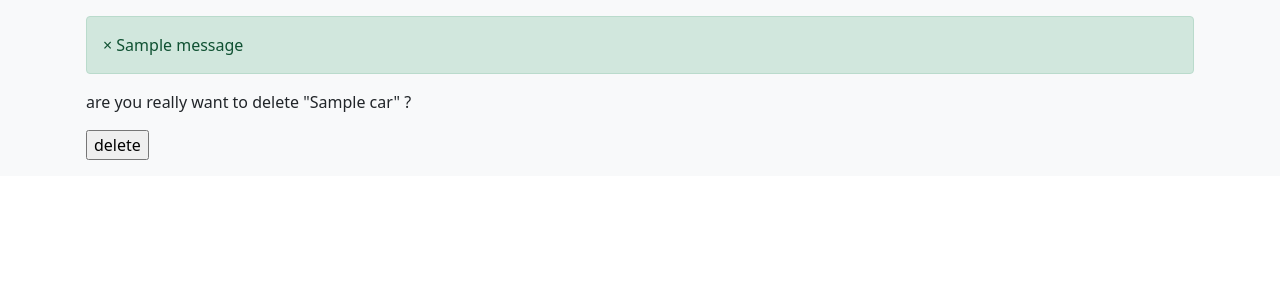
After one commit to shahramsss/class-base-view, a Django app: page /delele/1/ in a window 1280 px wide. The commit adds this page. Shown: the top 300 px of the page. Run offline with Django 5.2, Linux system fonts and the light colour scheme; tables that the repository leaves empty hold one stand-in row (values such as "Sample post"); one stand-in notice (Sample message) is shown.

Commit message:
add DeleteView

```diff
--- /dev/null
+++ b/home/templates/home/delete.html
@@ -0,0 +1,12 @@
+{% extends "base.html" %}
+
+
+{% block content%}
+
+<form action="" method="post" novalidate>
+    {%csrf_token%}
+    <p>are you really want to delete "{{object}}" ?</p>
+    <input type="submit" value="delete">
+</form>
+
+{% endblock content%}
--- a/home/templates/home/home_list_view.html
+++ b/home/templates/home/home_list_view.html
@@ -7,7 +7,8 @@
 {% for car in cars %}
 
 {% comment %} <p><a href="{% url 'home:detail' car.id %} ">{{car.name}}</a></p> {% endcomment %}
-<p><a href="{% url 'home:detail' car.name car.owner car.year %} ">{{car.name}}</a></p>
+<p><a href="{% url 'home:detail' car.name car.owner car.year %} ">{{car.name}}</a>
+    <a style="color: red;" href="{% url 'home:delete' car.id %} "> delete</a></p>
 
 {%endfor%}
 
--- a/home/urls.py
+++ b/home/urls.py
@@ -30,4 +30,5 @@ urlpatterns = [
     path("detail/<slug:name>/<slug:owner>/<slug:year>/", views.Detail.as_view(), name="detail"),
     path("create/", views.Create.as_view(), name="create"),
     path("carcreateview/", views.CarCreateView.as_view(), name="carcreateview"),
+    path("delele/<int:pk>/", views.CarDeleteView.as_view(), name="delete"),
 ]
--- a/home/views.py
+++ b/home/views.py
@@ -12,7 +12,8 @@ from django.views.generic import (
     ListView,
     DetailView,
     FormView,
-    CreateView
+    CreateView ,
+    DeleteView,
 )
 from .models import Car
 from .forms import CarCreateForm
@@ -136,3 +137,10 @@ class CarCreateView(CreateView):
         car.save()
         messages.success(self.request, " created car successfully", "success")
         return super().form_valid(form)
+
+
+
+class CarDeleteView(DeleteView):
+    model = Car # object
+    success_url = reverse_lazy("home:homelistview")
+    template_name = "home/delete.html"
--- a/templates/base.html
+++ b/templates/base.html
@@ -16,6 +16,31 @@
 <body>
     <div class="bg-light">
         <div class="container p-3">
+            {% if messages %}
+            {% for msg in messages %}
+            <p class="alert alert-{{ msg.tags }}">
+                <span class="closebtn">&times;</span>
+                {{ msg }}
+            </p>
+
+            <script>
+                var close = document.getElementsByClassName("closebtn");
+                var i;
+
+                for (i = 0; i < close.length; i++) {
+                    close[i].onclick = function () {
+                        var div = this.parentElement;
+                        div.style.opacity = "0";
+                        div.style.display = "none";
+                    }
+                }
+            </script>
+
+            <!-- <p class="alert alert-{{ msg.tags }}">
+            {{ msg }}
+        </p> -->
+            {% endfor %}
+            {% endif %}
 
             {% block content%}
 
```
